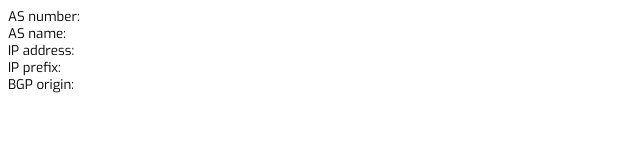
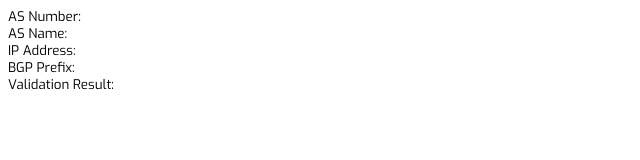
Before and after one commit to rtrlib/firefox-addon, a website: page source/data/rpkiPanel.html in a window 1280 px wide. Shown: the full height of the page, 0-640 px from the left. Drawn offline with Linux system fonts and the light colour scheme.

Commit message:
update labels in rpkiPanel.html

```diff
--- a/source/data/rpkiPanel.html
+++ b/source/data/rpkiPanel.html
@@ -21,23 +21,23 @@
 <body>
     <div id="edit-box">
         <div>
-            <span class="label">AS number: </span>
+            <span class="label">AS Number: </span>
             <span id="asn"></span>
         </div>
         <div>
-            <span class="label">AS name: </span>
+            <span class="label">AS Name: </span>
             <span id="asname"></span>
         </div>
         <div>
-            <span class="label">IP address: </span>
+            <span class="label">IP Address: </span>
             <span id="ip"></span>
         </div>
         <div>
-            <span class="label">IP prefix: </span>
+            <span class="label">BGP Prefix: </span>
             <span id="prefix"></span>
         </div>
         <div>
-            <span class="label">BGP origin: </span>
+            <span class="label">Validation Result: </span>
             <span id="validity"></span>
         </div>
     </div>
```
